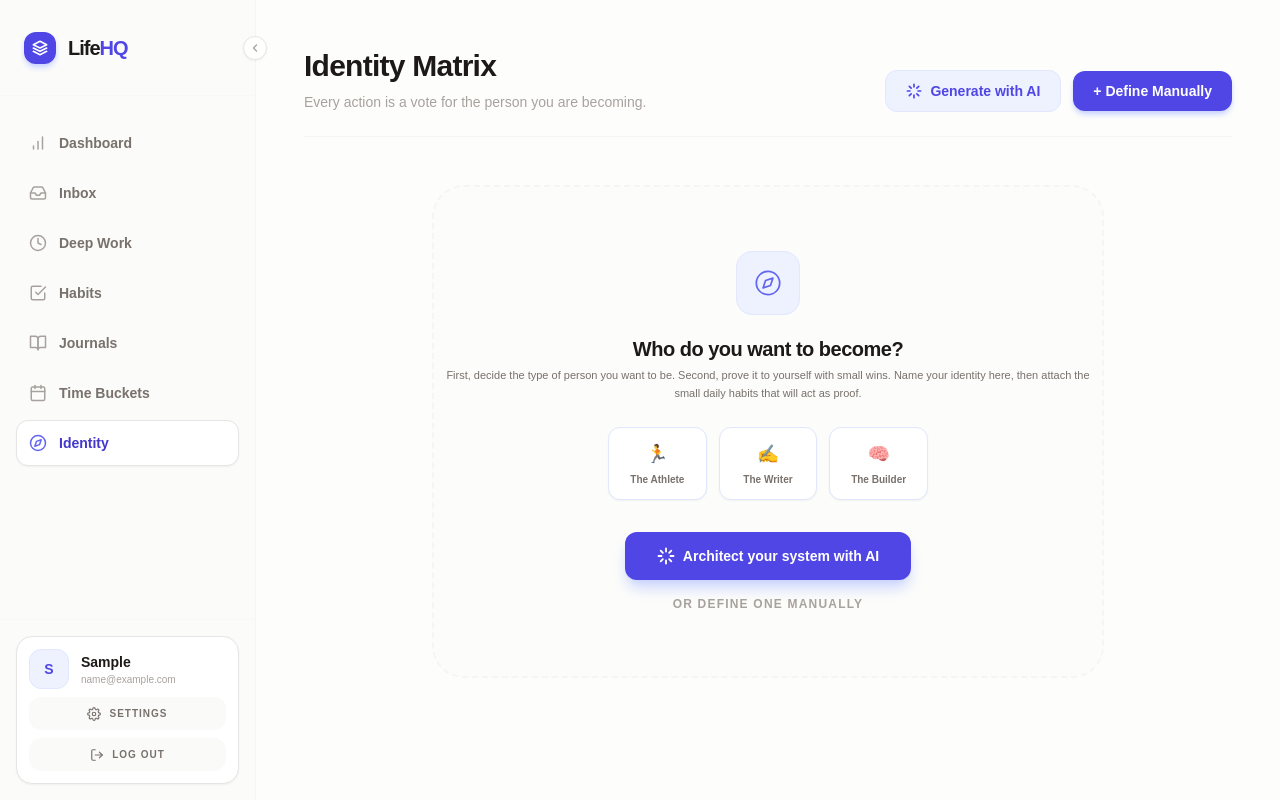
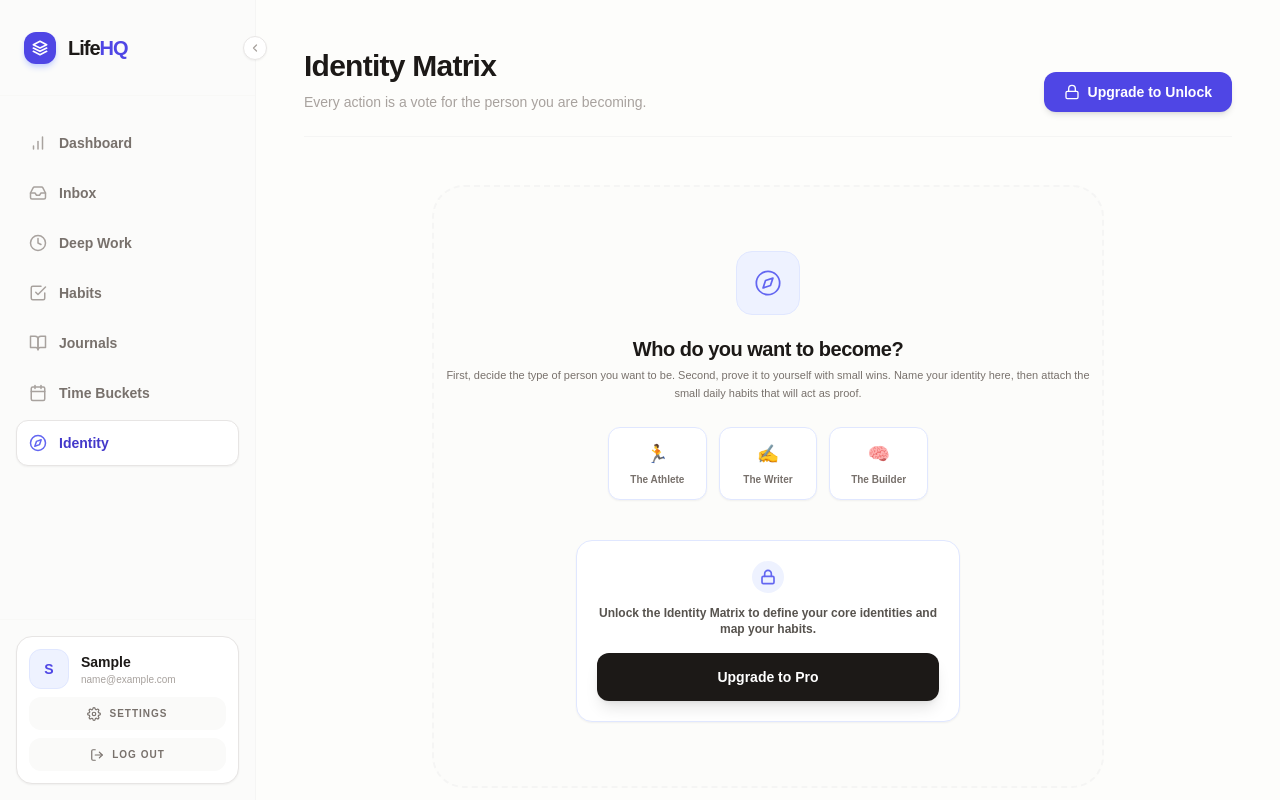
Before and after one commit to Art3nix/PersonalHQ, a Flask app: page /identity/ in a window 1280 px wide. Run offline with Flask 3, Linux system fonts and the light colour scheme; the visitor is signed in with stand-in values (Sample User, id 1); data that the repository does not hold is empty; style sheets or scripts are compiled from the project's sources; some libraries are stand-ins or nearby versions; some web fonts are replaced.

Commit message:
Lock identity behind pro

```diff
--- a/personalhq/routes/identities/api.py
+++ b/personalhq/routes/identities/api.py
@@ -3,6 +3,7 @@
 from datetime import timedelta, date
 from flask import Blueprint, request, redirect, url_for, flash, jsonify
 from flask_login import login_required, current_user
+from personalhq.utils.decorators import requires_access_level
 from personalhq.extensions import db
 from personalhq.models.identities import Identity
 from personalhq.models.journals import Journal, JournalFrequency
@@ -21,6 +22,7 @@ identities_api_bp = Blueprint('identities_api', __name__, url_prefix='/actions/i
 
 @identities_api_bp.route('/create', methods=['POST'])
 @login_required
+@requires_access_level(2)
 def create_identity():
     """Creates a new Identity and optionally links existing unassigned habits."""
     name = request.form.get('name')
@@ -62,6 +64,7 @@ def create_identity():
 
 @identities_api_bp.route('/<int:identity_id>/edit', methods=['POST'])
 @login_required
+@requires_access_level(2)
 def edit_identity(identity_id):
     """Updates an existing Identity's core details."""
     identity = db.session.get(Identity, identity_id)
@@ -102,6 +105,7 @@ def delete_identity(identity_id):
 
 @identities_api_bp.route('/generate_batch', methods=['POST'])
 @login_required
+@requires_access_level(2)
 def generate_batch():
     """Takes MULTIPLE identities from onboarding, architects the whole system dynamically, and saves it."""
     data = request.get_json()
--- a/personalhq/routes/identities/views.py
+++ b/personalhq/routes/identities/views.py
@@ -63,32 +63,39 @@ def matrix():
     unassigned_habits = Habit.query.filter_by(user_id=current_user.id, identity_id=None, is_active=True).all()
 
     # ==========================================
-    # AI COACH CONTEXT
+    # AI COACH CONTEXT (PRO TIER ONLY)
     # ==========================================
-    daily_note = DailyNote.query.filter_by(user_id=current_user.id, logical_date=get_logical_today(current_user)).first()
+    daily_note = DailyNote.query.filter_by(user_id=current_user.id, logical_date=today).first()
 
-    # Fetch from DB (We named this one ai_identity_empty_state in the model)
-    ai_empty_state = daily_note.ai_identity_empty_state if daily_note else None
+    ai_empty_state = None
 
-    if current_app.config['TEST_AI_NUDGES'] is True:
-        if not identity_stats:
-            ai_empty_state = "Who do you want to be? Don't worry about outcomes yet. Focus on creating one identity (e.g., 'The Writer') and we will build the systems to support it."
-        else:
-            for stat in identity_stats:
-                # 1. Disconnected (No habits linked)
-                if not stat['habit_count'] and not stat['focus_count']:
-                    stat['model'].ai_insight = "An identity without actions is just a wish. Attach one small daily habit to start building evidence."
+    if current_user.access_level >= 2:
+        # Fetch from DB (We named this one ai_identity_empty_state in the model)
+        ai_empty_state = daily_note.ai_identity_empty_state if daily_note else None
 
-                # 2. Slipping Alignment (Calculated from your existing logic)
-                elif stat['total_evidence'] == 0:
-                    stat['model'].ai_insight = f"Your '{stat['model'].name}' identity has been quiet lately. Do we need to schedule a small win today to get it back?"
+        if current_app.config.get('TEST_AI_NUDGES') is True:
+            if not identity_stats:
+                ai_empty_state = "Who do you want to be? Don't worry about outcomes yet. Focus on creating one identity (e.g., 'The Writer') and we will build the systems to support it."
+            else:
+                for stat in identity_stats:
+                    # 1. Disconnected (No habits linked)
+                    if not stat['habit_count'] and not stat['focus_count']:
+                        stat['model'].ai_insight = "An identity without actions is just a wish. Attach one small daily habit to start building evidence."
 
-                # 3. Strong Alignment
-                elif stat['total_evidence'] > 0:
-                    stat['model'].ai_insight = f"The evidence is stacking up. You are consistently proving to yourself that you are {stat['model'].name}."
+                    # 2. Slipping Alignment
+                    elif stat['total_evidence'] == 0:
+                        stat['model'].ai_insight = f"Your '{stat['model'].name}' identity has been quiet lately. Do we need to schedule a small win today to get it back?"
 
-                else:
-                    stat['model'].ai_insight = None
+                    # 3. Strong Alignment
+                    elif stat['total_evidence'] > 0:
+                        stat['model'].ai_insight = f"The evidence is stacking up. You are consistently proving to yourself that you are {stat['model'].name}."
+
+                    else:
+                        stat['model'].ai_insight = None
+    else:
+        # Clear insights for Basic tier
+        for stat in identity_stats:
+            stat['model'].ai_insight = None
     # ==========================================
 
     return render_template(
--- a/personalhq/templates/identities/matrix.html
+++ b/personalhq/templates/identities/matrix.html
@@ -67,6 +67,7 @@
                 <p class="text-sm font-medium text-stone-400 mt-2">Every action is a vote for the person you are becoming.</p>
             </div>
             <div class="flex items-center gap-3">
+                {% if current_user.access_level >= 2 %}
                     <button onclick="document.getElementById('ai-wizard-modal').classList.remove('hidden')" class="bg-indigo-50 text-indigo-600 px-5 py-2.5 rounded-xl font-bold text-sm hover:bg-indigo-100 transition-all border border-indigo-100 flex items-center gap-2">
                         <svg xmlns="http://www.w3.org/2000/svg" width="16" height="16" viewBox="0 0 24 24" fill="none" stroke="currentColor" stroke-width="2.5" stroke-linecap="round" stroke-linejoin="round"><path d="M12 2v4M12 18v4M4.93 4.93l2.83 2.83M16.24 16.24l2.83 2.83M2 12h4M18 12h4M4.93 19.07l2.83-2.83M16.24 7.76l2.83-2.83"/></svg>
                         Generate with AI
@@ -75,6 +76,12 @@
                     <button onclick="document.getElementById('new-identity-modal').classList.remove('translate-x-full')" class="bg-indigo-600 text-white px-5 py-2.5 rounded-xl font-bold text-sm hover:bg-indigo-700 transition-all shadow-md shadow-indigo-200">
                         + Define Manually
                     </button>
+                {% else %}
+                    <a href="{{ url_for('settings.index') }}#pricing" class="bg-indigo-600 text-white px-5 py-2.5 rounded-xl font-bold text-sm hover:bg-indigo-700 transition-all shadow-md flex items-center gap-2">
+                        <svg xmlns="http://www.w3.org/2000/svg" width="16" height="16" viewBox="0 0 24 24" fill="none" stroke="currentColor" stroke-width="2" stroke-linecap="round" stroke-linejoin="round"><rect x="3" y="11" width="18" height="11" rx="2" ry="2"></rect><path d="M7 11V7a5 5 0 0 1 10 0v4"></path></svg>
+                        Upgrade to Unlock
+                    </a>
+                {% endif %}
             </div>
         </header>
 
@@ -147,6 +154,7 @@
                 </div>
                 {% endfor %}
             {% else %}
+                <!-- UNIFIED EMPTY STATE -->
                 <div class="col-span-full text-center py-16 border-2 border-dashed border-stone-100 rounded-[2rem] bg-stone-50/30 max-w-2xl mx-auto">
                     <div class="w-16 h-16 bg-indigo-50 rounded-2xl flex items-center justify-center mx-auto mb-5 border border-indigo-100">
                         <svg xmlns="http://www.w3.org/2000/svg" width="28" height="28" viewBox="0 0 24 24" fill="none" stroke="currentColor" stroke-width="1.5" stroke-linecap="round" stroke-linejoin="round" class="text-indigo-500"><circle cx="12" cy="12" r="10"></circle><polygon points="16.24 7.76 14.12 14.12 7.76 16.24 9.88 9.88 16.24 7.76"></polygon></svg>
@@ -169,7 +177,9 @@
                             <p class="text-[10px] font-bold text-stone-500 mt-1">The Builder</p>
                         </div>
                     </div>
+
                     <div class="mt-8 flex flex-col items-center gap-4">
+                        {% if current_user.access_level >= 2 %}
                             <button onclick="document.getElementById('ai-wizard-modal').classList.remove('hidden')" class="px-8 py-3.5 bg-indigo-600 text-white rounded-xl font-bold text-sm hover:bg-indigo-700 transition-colors shadow-lg shadow-indigo-200 flex items-center gap-2">
                                 <svg xmlns="http://www.w3.org/2000/svg" width="18" height="18" viewBox="0 0 24 24" fill="none" stroke="currentColor" stroke-width="2.5" stroke-linecap="round" stroke-linejoin="round"><path d="M12 2v4M12 18v4M4.93 4.93l2.83 2.83M16.24 16.24l2.83 2.83M2 12h4M18 12h4M4.93 19.07l2.83-2.83M16.24 7.76l2.83-2.83"/></svg>
                                 Architect your system with AI
@@ -178,6 +188,17 @@
                             <button onclick="document.getElementById('new-identity-modal').classList.remove('translate-x-full')" class="text-xs font-bold text-stone-400 hover:text-stone-600 transition-colors uppercase tracking-widest">
                                 Or define one manually
                             </button>
+                        {% else %}
+                            <div class="p-5 mt-2 bg-white border border-indigo-100 rounded-2xl w-full max-w-sm shadow-sm flex flex-col items-center">
+                                <div class="w-8 h-8 rounded-full bg-indigo-50 text-indigo-500 flex items-center justify-center mb-3">
+                                    <svg xmlns="http://www.w3.org/2000/svg" width="16" height="16" viewBox="0 0 24 24" fill="none" stroke="currentColor" stroke-width="2.5" stroke-linecap="round" stroke-linejoin="round"><rect x="3" y="11" width="18" height="11" rx="2" ry="2"></rect><path d="M7 11V7a5 5 0 0 1 10 0v4"></path></svg>
+                                </div>
+                                <p class="text-xs font-bold text-stone-600 mb-4 text-center">Unlock the Identity Matrix to define your core identities and map your habits.</p>
+                                <a href="{{ url_for('settings.index') }}#pricing" class="px-8 py-3.5 bg-stone-900 text-white rounded-xl font-bold text-sm hover:bg-stone-800 transition-colors shadow-lg flex items-center justify-center w-full">
+                                    Upgrade to Pro
+                                </a>
+                            </div>
+                        {% endif %}
                     </div>
                 </div>
             {% endif %}
```
Lines whose indentation alone changed are shown as unchanged.
